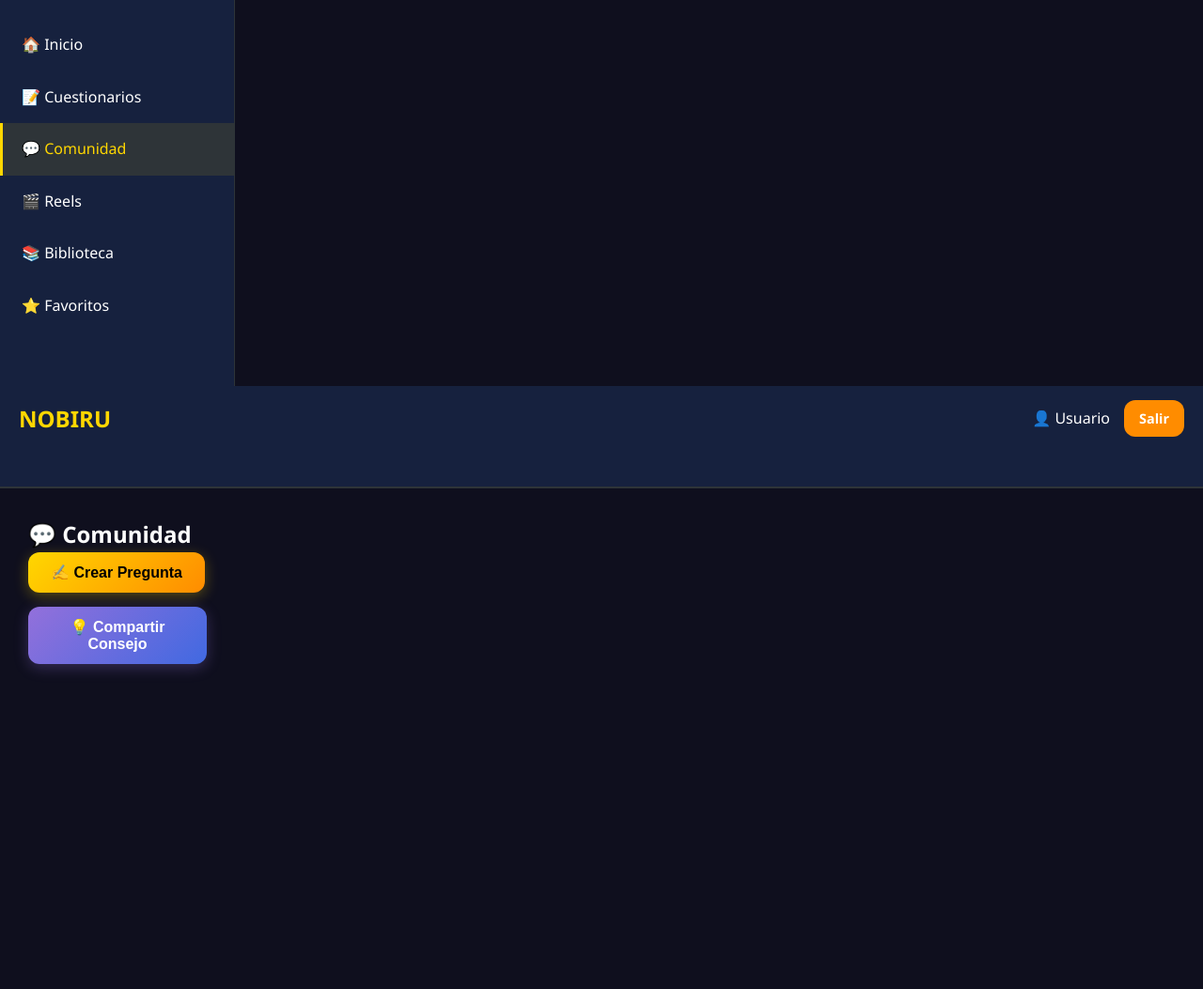
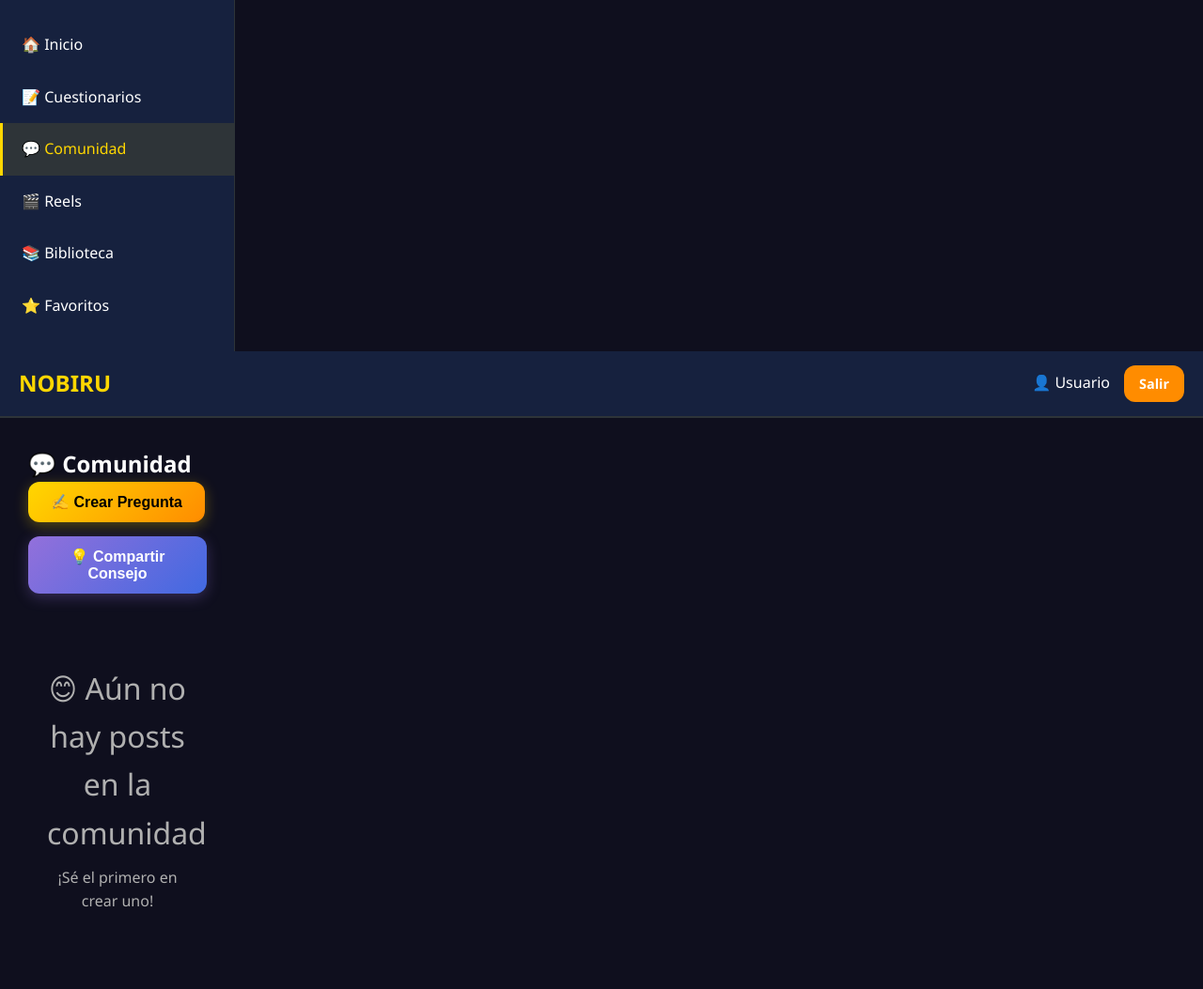
Before and after one commit to eray1324/Nobiru-0.2, a Flask app: page /comunidad in a window 1280 px wide. Shown: the whole page at 94% size. Before the commit the page ends 717 px from the top, so only its background shows below. Run offline with Flask 3, Linux system fonts and the light colour scheme; the visitor is signed in with stand-in values (Sample User, id 1); data that the repository does not hold is empty.

Commit message:
Update comunidad.html

```diff
--- a/templates/comunidad.html
+++ b/templates/comunidad.html
@@ -38,6 +38,7 @@
             </div>
 
             <div class="posts-lista">
+                {% if posts %}
                     {% for post in posts %}
                     <div class="post-card">
                         <h3>{{ post.titulo }}</h3>
@@ -49,6 +50,12 @@
                         </div>
                     </div>
                     {% endfor %}
+                {% else %}
+                    <div class="mensaje-vacio">
+                        <p>😊 Aún no hay posts en la comunidad</p>
+                        <p>¡Sé el primero en crear uno!</p>
+                    </div>
+                {% endif %}
             </div>
         </main>
     </div>
```
Lines whose indentation alone changed are shown as unchanged.
